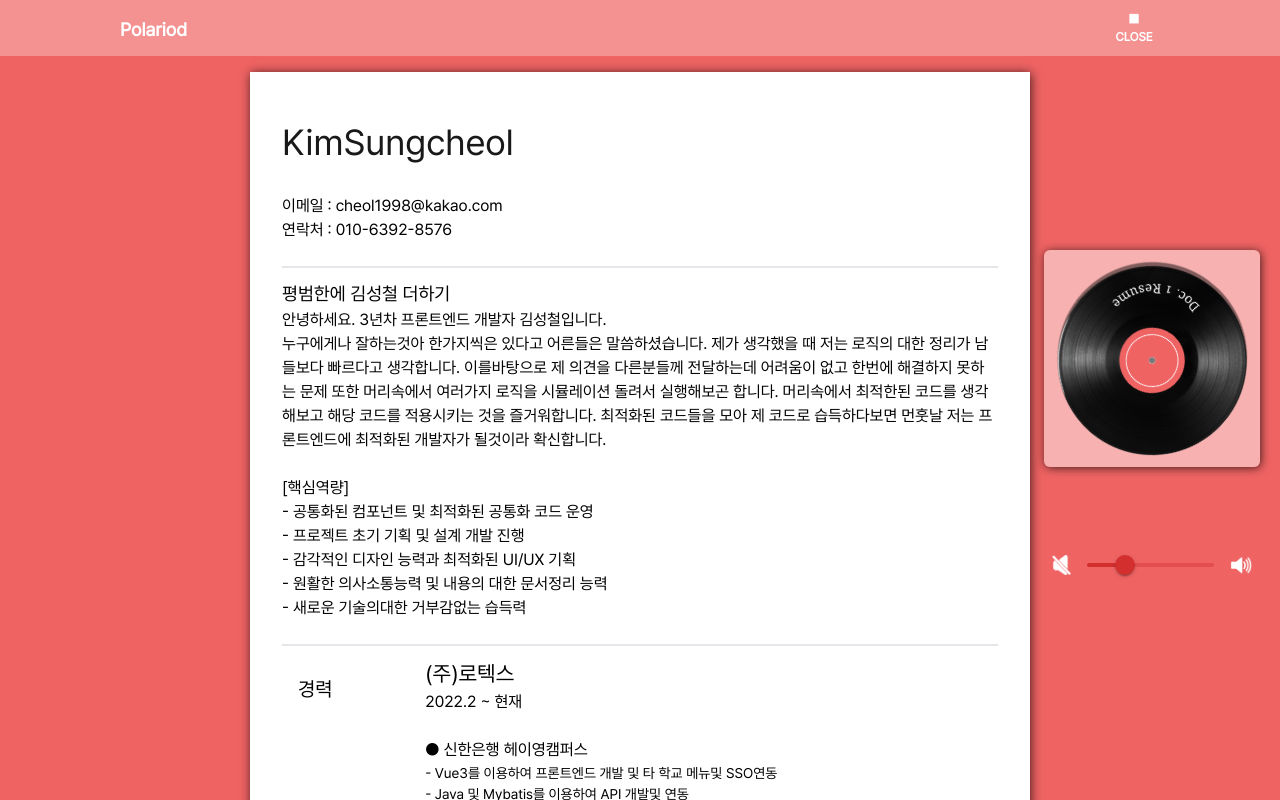
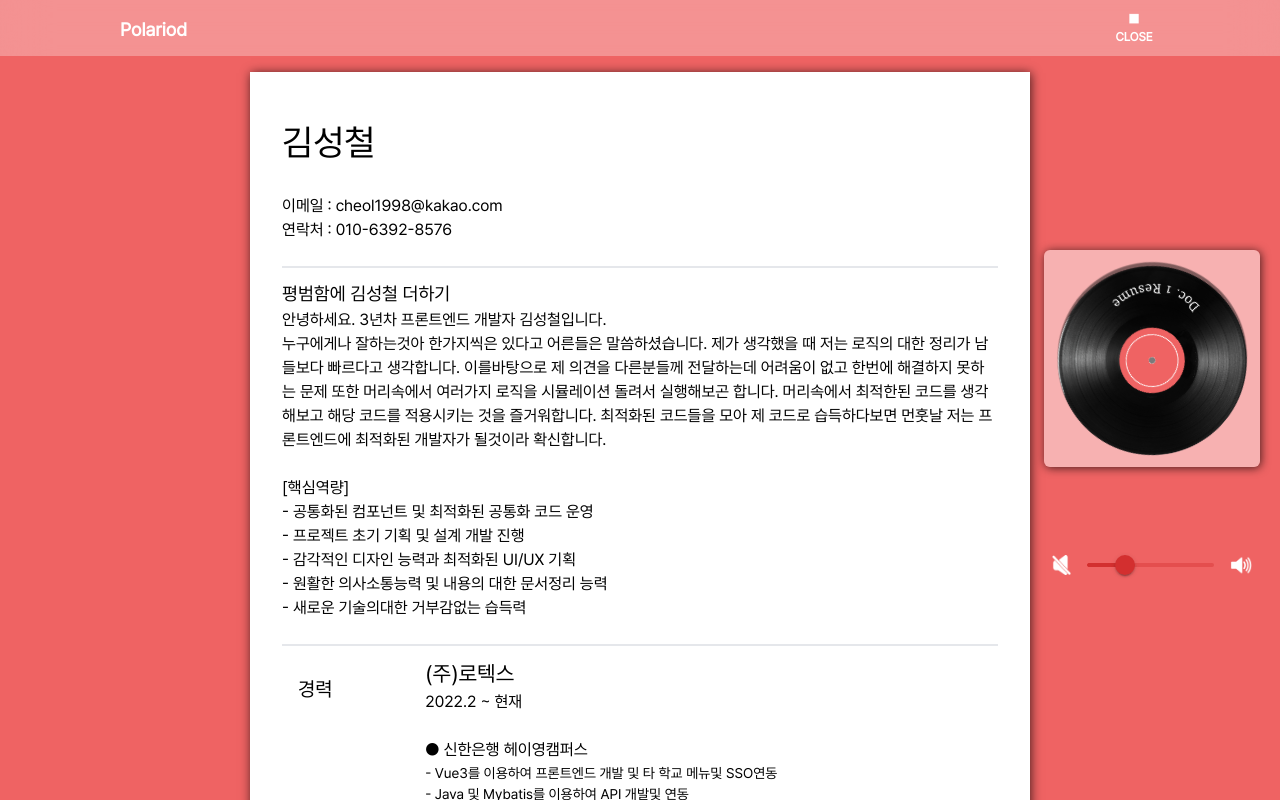
Before and after one commit to Raon98/Lp-bar, a Next.js app: page /detail/1 in a window 1280 px wide. Shown: the top 800 px of the page. Built offline with nearby package versions, Linux system fonts and the light colour scheme.

Commit message:
fix : 오타수정및 시간 조절

```diff
--- a/app/features/detail/component/ResumeDetail.tsx
+++ b/app/features/detail/component/ResumeDetail.tsx
@@ -17,7 +17,7 @@ const ResumeDetail = () => {
         setTimeout(() => {
           setChangeNm(false);
         }, 1000);
-      }, 5000);
+      }, 6000);
     }
   }, [name]);
   return (
@@ -36,7 +36,7 @@ const ResumeDetail = () => {
 
         <div>
           <div className="mt-3">
-            <div className="text-[1.15rem]">평범한에 김성철 더하기</div>
+            <div className="text-[1.15rem]">평범함에 김성철 더하기</div>
             <div>안녕하세요. 3년차 프론트엔드 개발자 김성철입니다.</div>
             <div>
               누구에게나 잘하는것아 한가지씩은 있다고 어른들은 말씀하셨습니다.
```
